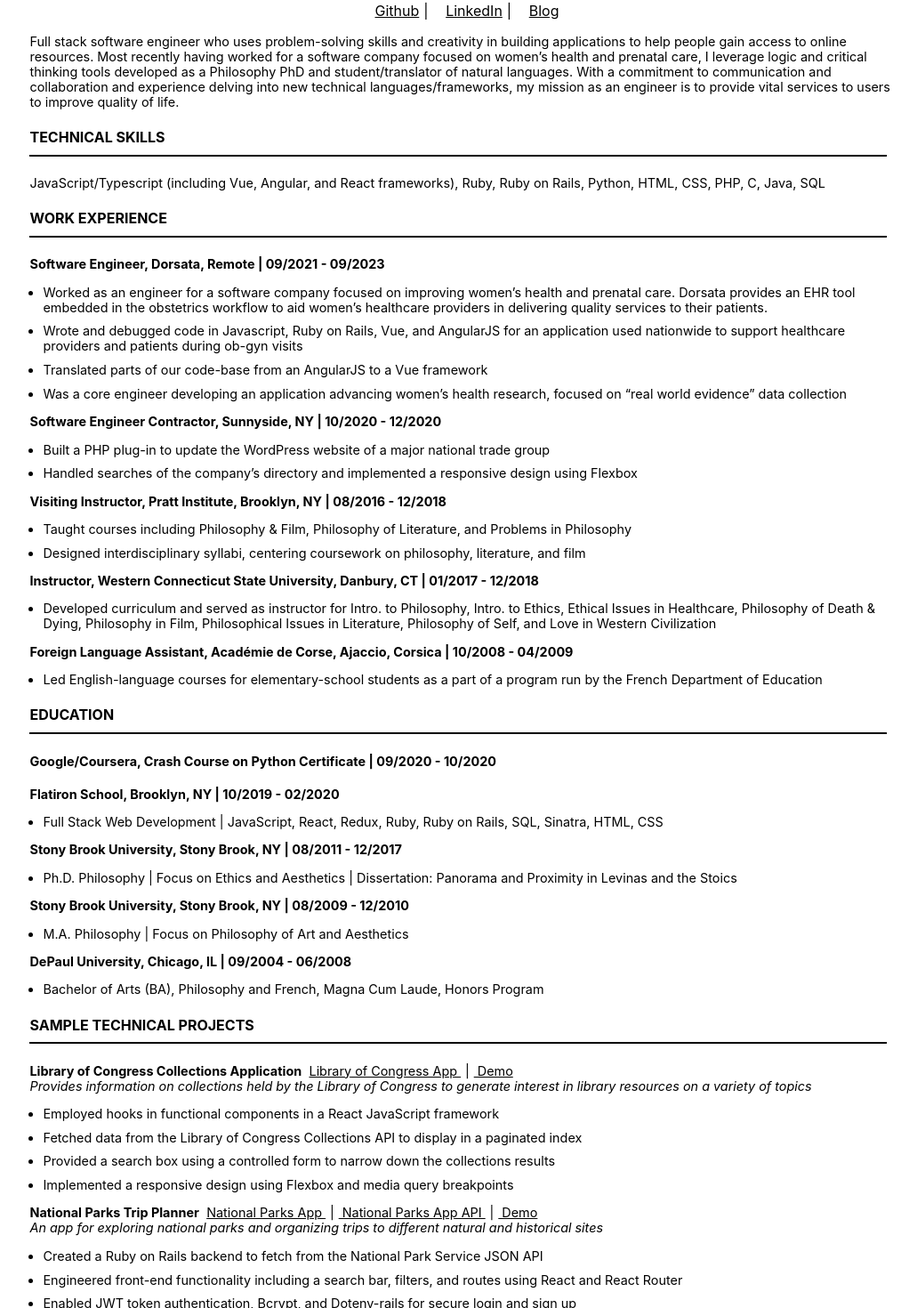
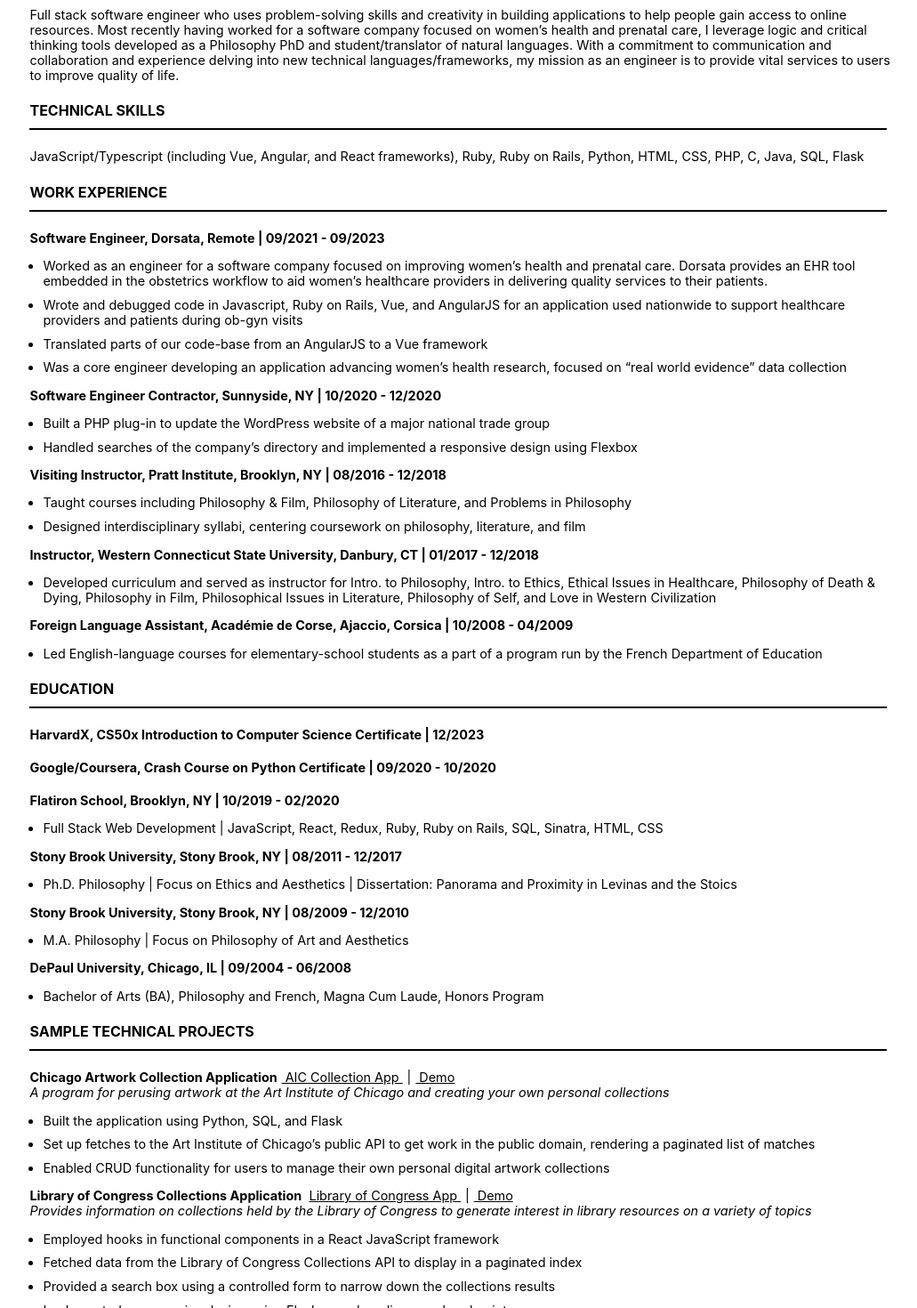
Before and after one commit to automobileslie/carlies-website, a React (Create React App) app: page /resume in a window 1280 px wide. Shown: the part 185-1655 px from the top of the page at 89% size, without its empty margins (115-1146 px from the left). Built offline with nearby package versions, Linux system fonts and the light colour scheme.

Commit message:
updated resume and about page styles

```diff
--- a/package.json
+++ b/package.json
@@ -9,7 +9,7 @@
     "react": "^18.2.0",
     "react-dom": "^18.2.0",
     "react-router-dom": "^6.15.0",
-    "react-scripts": "5.0.1",
+    "react-scripts": "^5.0.1",
     "web-vitals": "^2.1.4"
   },
   "scripts": {
--- a/src/About.js
+++ b/src/About.js
@@ -8,8 +8,8 @@
                 <img
                     className="profile-photo"
                     src={ProfilePhoto}
-                    width={500}
-                    height={500}
+                    // width={500}
+                    // height={500}
                     alt="Carlie Anglemire"
                 />
 
--- a/src/Resume.js
+++ b/src/Resume.js
@@ -20,7 +20,7 @@
                     </div>
                     <div>
                         <h4 className="resume-section-header">TECHNICAL SKILLS</h4>
-                        <p className="resume-paragraph">JavaScript/Typescript (including Vue, Angular, and React frameworks), Ruby, Ruby on Rails, Python, HTML, CSS, PHP, C, Java, SQL</p>
+                        <p className="resume-paragraph">JavaScript/Typescript (including Vue, Angular, and React frameworks), Ruby, Ruby on Rails, Python, HTML, CSS, PHP, C, Java, SQL, Flask</p>
                         <h4 className="resume-section-header">WORK EXPERIENCE</h4>
                         <p className="resume-paragraph resume-section-bold">Software Engineer, Dorsata, Remote | 09/2021 - 09/2023</p>
                         <ul className="ul-resume">
@@ -57,6 +57,8 @@
                             <li className="li-resume">Led English-language courses for elementary-school students as a part of a program run by the French Department of Education</li>
                         </ul>
                         <h4 className="resume-section-header">EDUCATION</h4>
+                        <p className="resume-paragraph resume-section-bold">HarvardX, CS50x Introduction to Computer Science Certificate | 12/2023</p>
+                        <br />
                         <p className="resume-paragraph resume-section-bold">Google/Coursera, Crash Course on Python Certificate | 09/2020 - 10/2020</p>
                         <br />
                         <p className="resume-paragraph resume-section-bold">Flatiron School, Brooklyn, NY | 10/2019 - 02/2020</p>
@@ -77,6 +79,31 @@
                         </ul>
 
                         <h4 className="resume-section-header">SAMPLE TECHNICAL PROJECTS</h4>
+
+                        <p className="resume-paragraph"><strong>Chicago Artwork Collection Application</strong>
+                            <a className="link link-for-resume-and-projects resume-publication-and-project-link" href="https://github.com/automobileslie/aic_collections_app" target = "_blank" rel="noopener noreferrer"> AIC Collection App </a>
+                            |
+                            <a className="link link-for-resume-and-projects resume-publication-and-project-link" href="https://youtu.be/htQ8wr_J2WU" target = "_blank" rel="noopener noreferrer"> Demo </a>
+                        </p>
+                        <p className="resume-paragraph"><i>A program for perusing artwork at the Art Institute of Chicago and creating your own personal collections</i></p>
+
+                        <ul className="ul-resume">
+                            <li className="li-resume">Built the application using Python, SQL, and Flask</li>
+                            <li className="li-resume">Set up fetches to the Art Institute of Chicago’s public API to get work in the public domain, rendering a paginated list of matches</li>
+                            <li className="li-resume">Enabled CRUD functionality for users to manage their own personal digital artwork collections</li>
+                        </ul>
+
+
+
+
+
+
+
+
+
+
+
+
                         <p className="resume-paragraph"><strong>Library of Congress Collections Application </strong>
                             <a className="link link-for-resume-and-projects resume-publication-and-project-link" href="https://github.com/automobileslie/Library_of_Congress_App" target = "_blank" rel="noopener noreferrer"> Library of Congress App </a>
                             |
--- a/src/index.css
+++ b/src/index.css
@@ -99,7 +99,7 @@
 }
 
 .heading{
-  margin-top: 5%;
+  margin-top: 2%;
   text-align: center;
 }
 
@@ -330,8 +330,8 @@
 }
 
 .profile-photo{
-  width: 30%;
-  height: 40%;
+  width: 40%;
+  height: 80%;
   margin-left: 2%;
   margin-right: 2%;
   margin-top: 1%;
@@ -371,9 +371,17 @@
 }
 }
 
-@media screen and (max-width: 800px){
+@media screen and (min-width: 901px){
   .profile-description{
       text-align: left;
+      font-size: large;
+  }
+}
+
+@media screen and (max-width: 900px){
+  .profile-description{
+      text-align: left;
+      font-size: medium;
   }
 }
 
@@ -382,12 +390,6 @@
       text-align: left;
       margin-left: 0;
       margin-right: 0;
-  }
-}
-
-@media screen and (min-width: 885px){
-  .profile-description{
-      padding-top: 1%;
   }
 }
 
```
Also changed, not shown: 1 other file (tests, documents, lock files or other folders).
